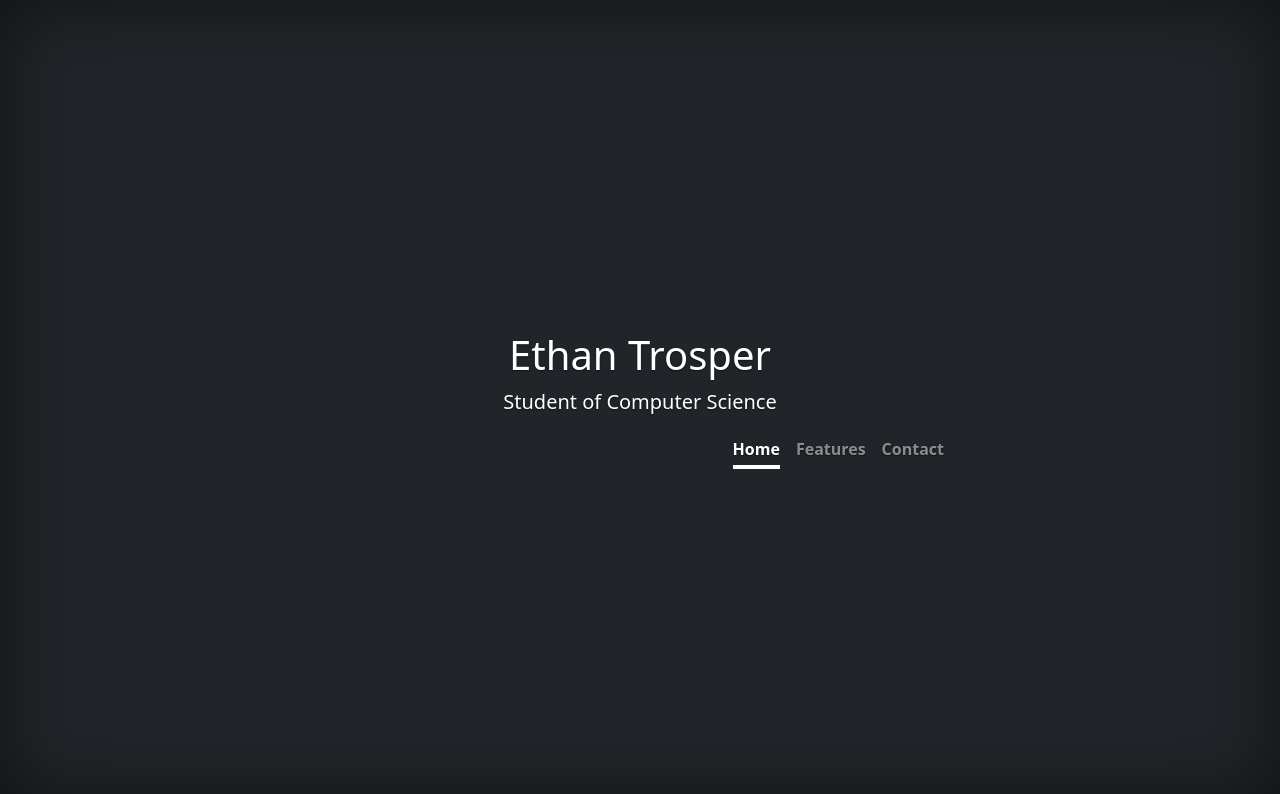
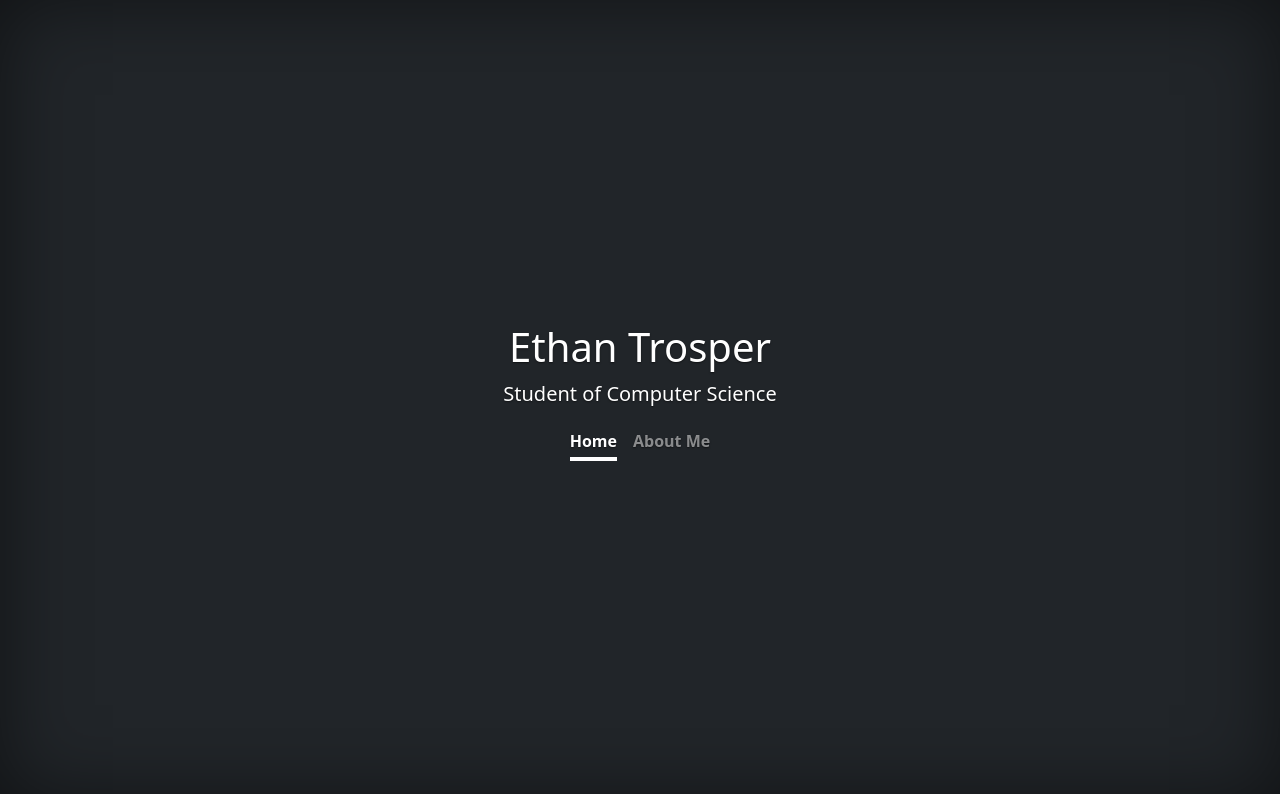
Before and after one commit to ethantrosper/my-website, a plain HTML site: page index.html in a window 1280 px wide. Drawn offline with nearby package versions, Linux system fonts and the light colour scheme.

Commit message:
Fixed bug
- After 728 pixle screen width links would stop being centered.

```diff
--- a/index.html
+++ b/index.html
@@ -42,10 +42,9 @@
                 Student of Computer Science
             </p>
             <p class="lead">
-                <nav class="nav nav-masthead justify-content-center float-md-end">
+                <nav class="nav nav-masthead justify-content-center">
                     <a class="nav-link active" aria-current="page" href="#">Home</a>
-                    <a class="nav-link" href="#">Features</a>
-                    <a class="nav-link" href="#">Contact</a>
+                    <a class="nav-link" href="AboutMe.html">About Me</a>
                 </nav>
             </p>
         </main>
```
